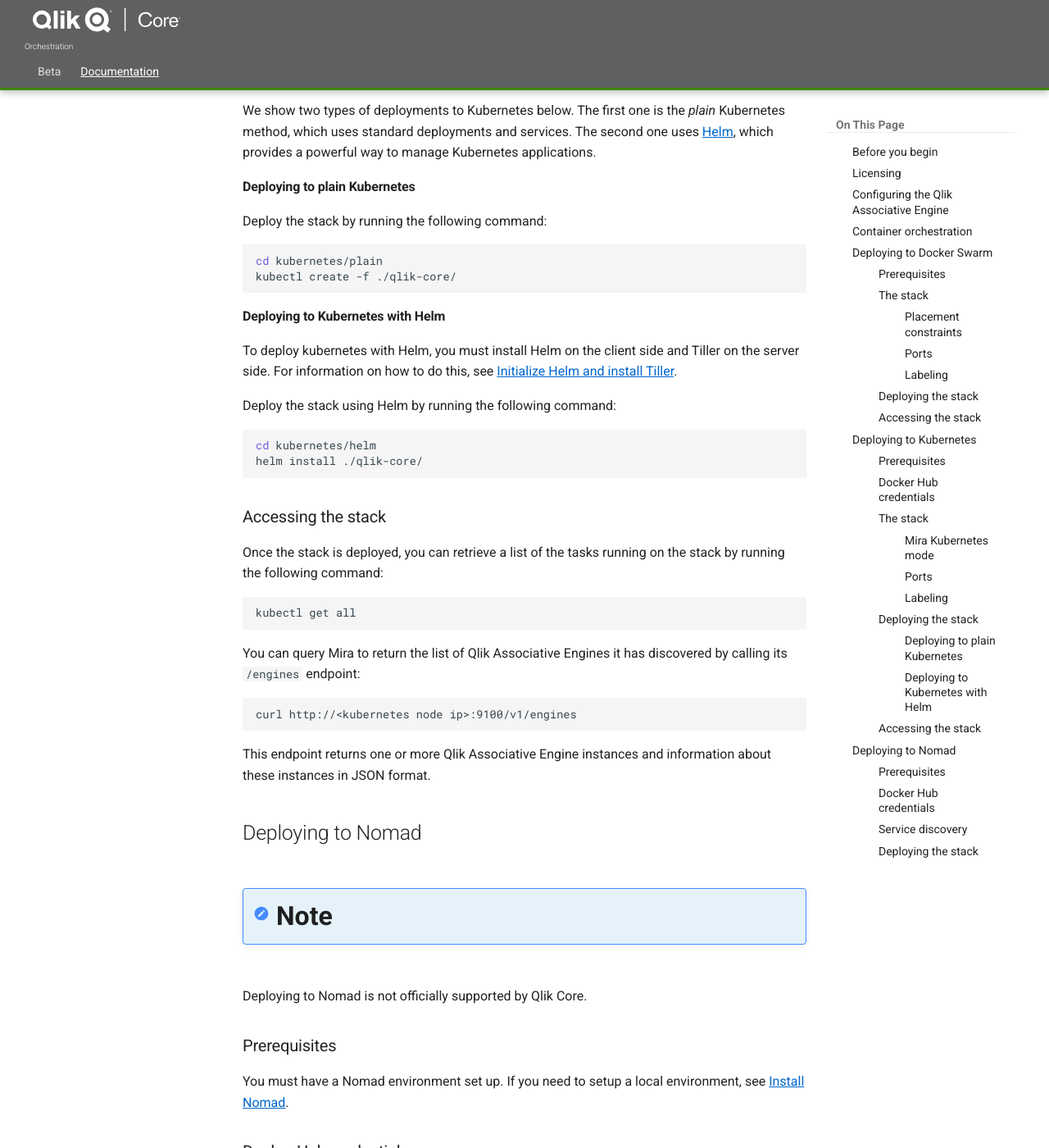
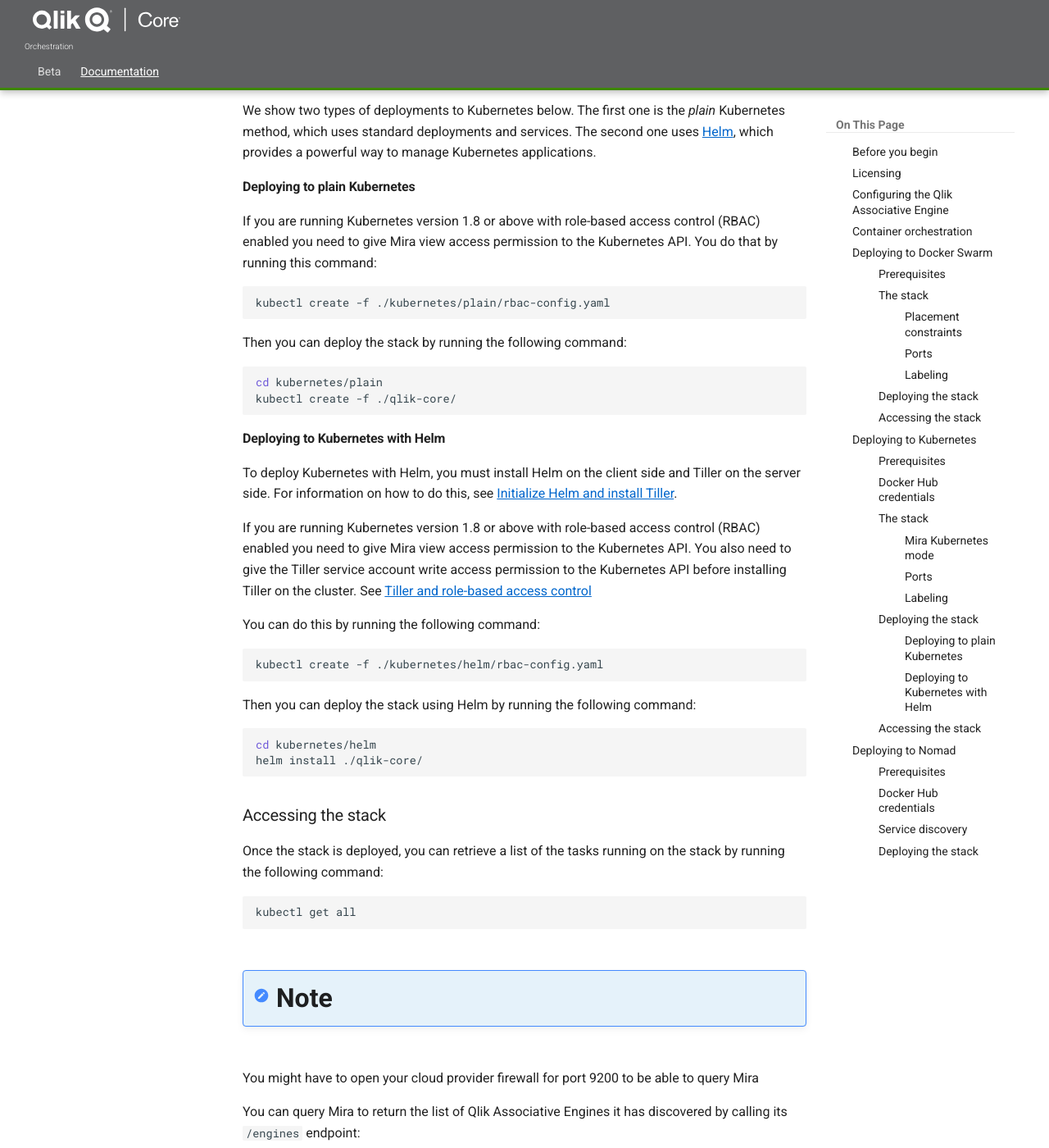
Before and after one commit to qlik-oss/core-website, an MkDocs documentation site: the page built from docs/docs/tutorials/orchestration.md, in a window 1280 px wide and 1400 px high, scrolled down 6368 px. Shown: the whole window at 82% size. Built offline with MkDocs 1.6.1 and Material for MkDocs 9.7.7, drawn with Linux system fonts in a browser that asks for light colours; old or Windows-style settings are respelled for this version of MkDocs.

Commit message:
update the docs about rbac (#236)
* Update the docs about RBAC

````diff
--- a/docs/docs/tutorials/orchestration.md
+++ b/docs/docs/tutorials/orchestration.md
@@ -239,7 +239,15 @@
 
 #### Deploying to plain Kubernetes
 
-Deploy the stack by running the following command:
+If you are running Kubernetes version 1.8 or above with role-based access control (RBAC)
+enabled you need to give Mira view access permission to the Kubernetes API.
+You do that by running this command:
+
+```sh
+kubectl create -f ./kubernetes/plain/rbac-config.yaml
+```
+
+Then you can deploy the stack by running the following command:
 
 ```sh
 cd kubernetes/plain
@@ -248,12 +256,23 @@
 
 #### Deploying to Kubernetes with Helm
 
-To deploy kubernetes with Helm,
+To deploy Kubernetes with Helm,
 you must install Helm on the client side and Tiller on the server side.
 For information on how to do this,
 see [Initialize Helm and install Tiller](https://docs.helm.sh/using_helm/#initialize-helm-and-install-tiller).
 
-Deploy the stack using Helm by running the following command:
+If you are running Kubernetes version 1.8 or above with role-based access control (RBAC) enabled
+you need to give Mira view access permission to the Kubernetes API. You also need to give the Tiller service account
+write access permission to the Kubernetes API before installing Tiller on the cluster.
+See [Tiller and role-based access control](https://docs.helm.sh/using_helm/#role-based-access-control)
+
+You can do this by running the following command:
+
+```sh
+kubectl create -f ./kubernetes/helm/rbac-config.yaml
+```
+
+Then you can deploy the stack using Helm by running the following command:
 
 ```sh
 cd kubernetes/helm
@@ -268,6 +287,9 @@
 ```sh
 kubectl get all
 ```
+
+!!! Note
+  You might have to open your cloud provider firewall for port 9200 to be able to query Mira
 
 You can query Mira to return the list of Qlik Associative Engines it has discovered by calling its `/engines` endpoint:
 
````
